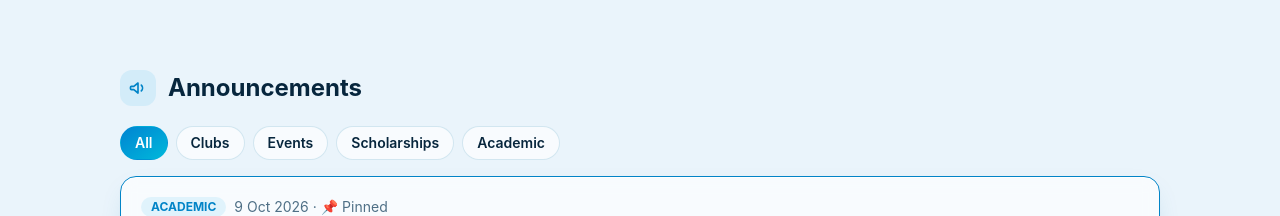
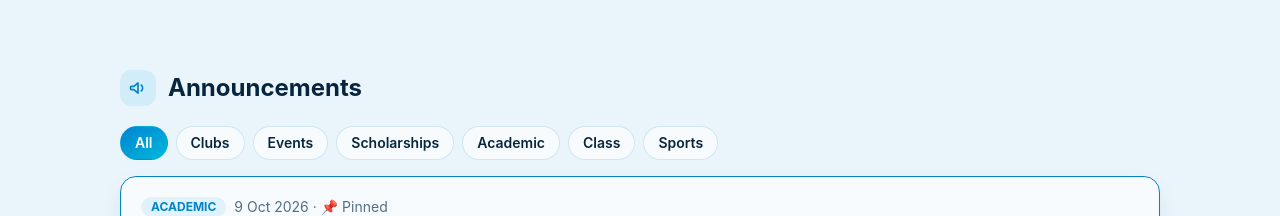
Before and after one commit to adv12025/iceb_site, a Next.js app: page / in a window 1280 px wide. Shown: the part 1260-1476 px from the top of the page. Built offline with nearby package versions, Linux system fonts and the light colour scheme; no server answers.

Commit message:
new fields

```diff
--- a/src/components/Announcements.jsx
+++ b/src/components/Announcements.jsx
@@ -2,7 +2,7 @@
 import { useState } from "react";
 import { Chips, Empty, fmtDate, href, cx } from "./ui";
 
-const TAGS = ["all", "clubs", "events", "scholarships", "academic"];
+const TAGS = ["all", "clubs", "events", "scholarships", "academic" , "class" , "sports"];
 const TAG_COLOR = { clubs: "text-[var(--clubs)]", events: "text-[var(--events)]", scholarships: "text-[var(--scholarships)]", academic: "text-[var(--academic)]" };
 
 /* One contact per line; phone numbers and emails become tap-to-call / tap-to-mail links. */
```
